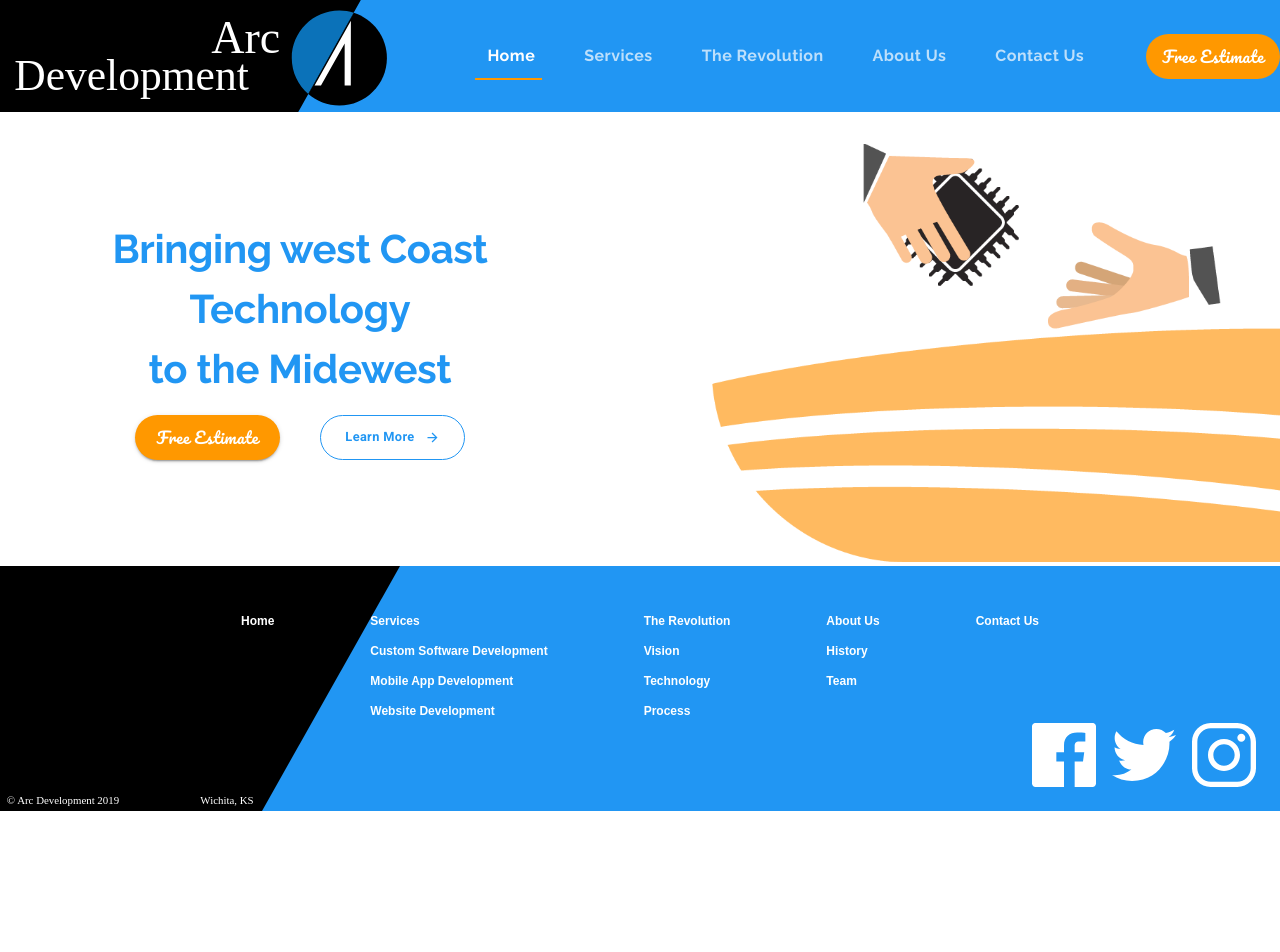
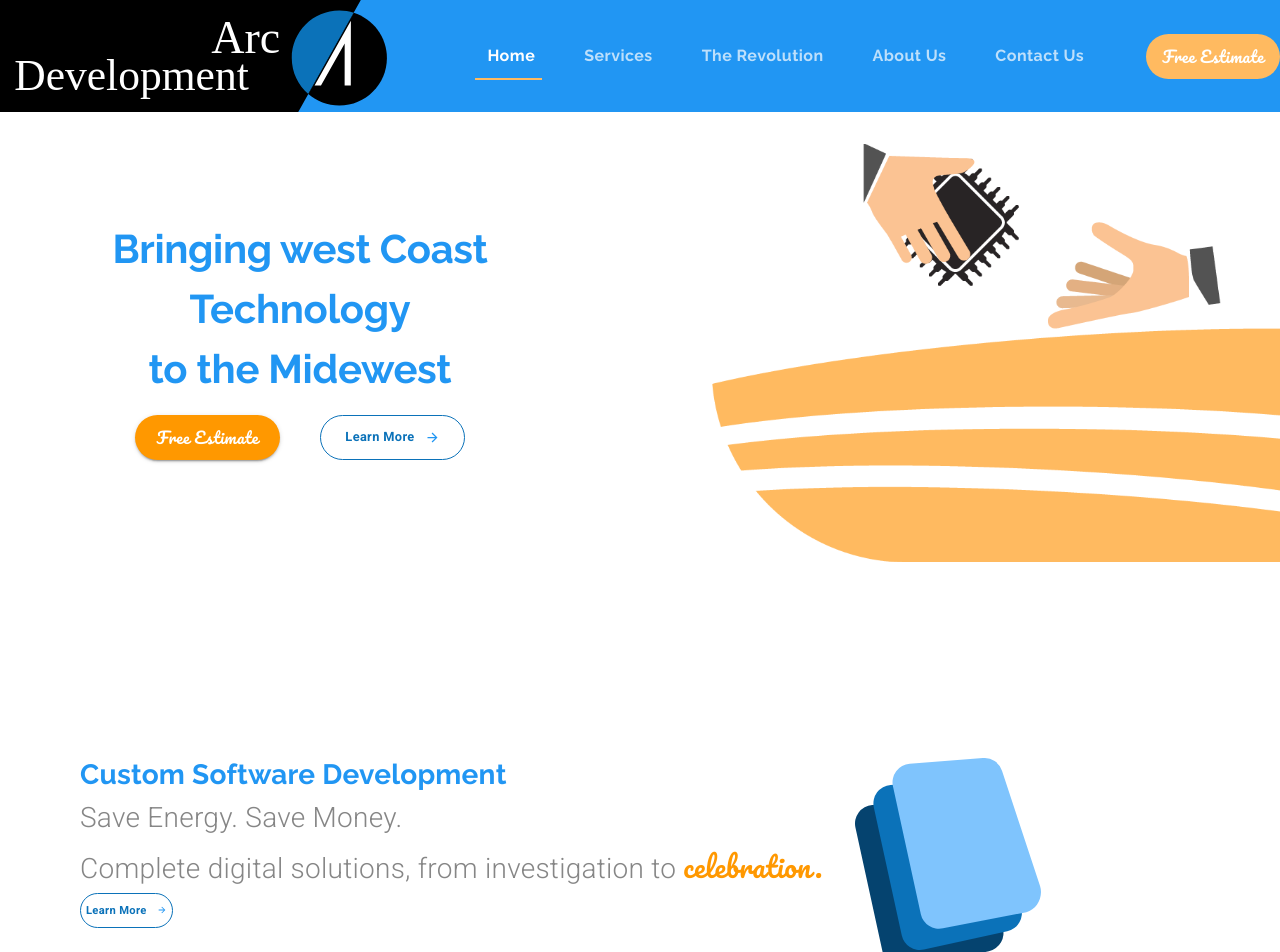
Before and after one commit to RaskovskyDavid/arcdevelopment, a React (Create React App) app: page / in a window 1280 px wide. Shown: the top 952 px of the page. Before the commit the page ends 811 px from the top, so only its background shows below. Built offline with nearby package versions, Linux system fonts and the light colour scheme.

Commit message:
9. Creating The Services Block - Custom Software grid mediaquery matches

```diff
--- a/src/components/LandingPage.js
+++ b/src/components/LandingPage.js
@@ -4,8 +4,10 @@
 import Grid from '@material-ui/core/Grid';
 import Button from '@material-ui/core/Button';
 import { Typography } from '@material-ui/core';
+import { useMediaQuery } from '@material-ui/core';
+
 import animationData from '../animations/landinganimation/data.js';
-
+import customSoftwareIcon from '../assets/Custom Software Icon.svg';
 import ButtonArrow from './ui/ButtonArrow.js';
 
 
@@ -34,17 +36,19 @@
         marginTop: "1em"
     },
     learnButtonHero: {
-        borderColor: theme.palette.common.blue,
-        color: theme.palette.common.blue,
-        borderwidth: 2,
-        tetTransform: "none",
-        borderRadius: 50,
-        fontFamily: "Roboto",
-        fontWeight: "bold",
+        ...theme.typography.learnButton,
         fontSize: "0.8rem",
-        textTransform: "none",
         height: 45,
         width: 145
+    },
+    learnButton: {
+        ...theme.typography.learnButton,
+        fontSize: "0.7rem",
+        height: 35,
+        padding: 5,
+        [theme.breakpoints.down("xs")]: {
+            marginButton: "2em"
+        }
     },
     mainContainer: {
         marginTop: "5em",
@@ -61,12 +65,32 @@
         [theme.breakpoints.down("xs")]: {
             marginLeft: "0"
         }
+    },
+    specialText: {
+        fontFamily: "Pacifico",
+        color: theme.palette.common.orange
+    },
+    subtitle: {
+        marginButton: "1em"
+    },
+    icon:{
+        marginLeft: "2em",
+        [theme.breakpoints.down("xs")]: {
+            marginLeft: "0"
+        }
+    },
+    serviceContainer: {
+        marginTop:"12em",
+        [theme.breakpoints.down("xs")]: {
+            padding: "25"
+        }
     }
 }) );
 
 export default function LandingPage() {
     const classes  = useStyles();
     const theme = useTheme();
+    const matchesSM = useMediaQuery(theme.breakpoints.down("sm"));
     const defaultOptions = {
         loop: true,
         autoplay: true,
@@ -78,7 +102,7 @@
 
     return (
         <Grid container direction="column" className={classes.mainContainer}>
-            <Grid item>
+            <Grid item>{/*-----Hero Block -----*/}
                 <Grid container justify="flex-end" alignItems="center" direcction="row">
                     <Grid sm item className={classes.heroTextContainer}>
                         <Typography align="center" variant="h2">
@@ -105,6 +129,32 @@
                     </Grid>
                 </Grid>
             </Grid>
+            <Grid item > {/*-----Services Block -----*/}
+                <Grid container direction="row"
+                justify={matchesSM ? "center" : undefined}
+                 className={classes.serviceContainer}>
+                    <Grid item style={{marginLeft: matchesSM ? 0 : "5em", textAlign: matchesSM ? "center": undefined}}>
+                        <Typography variant="h4">
+                            Custom Software Development
+                        </Typography>
+                        <Typography variant="subtitle1" className={classes.subtitle} >
+                            Save Energy. Save Money.
+                        </Typography>
+                        <Typography variant="subtitle1" >
+                            Complete digital solutions, from investigation to {" "}
+                            <span className={classes.specialText}>celebration.</span>
+                        </Typography>
+                        <Button variant="outlined" className={classes.learnButton}>
+                        <span style={{marginRight: 10}} >Learn More</span>
+                        <ButtonArrow width={10} height={10} fill={theme.palette.common.blue} />
+                        </Button>
+                    </Grid>
+                    <Grid item>
+                        <img className={classes.icon} alt="custom software icon" src={customSoftwareIcon} />
+                    </Grid>
+                </Grid>
+
+            </Grid>
         </Grid>
         );
 }
--- a/src/components/ui/Theme.js
+++ b/src/components/ui/Theme.js
@@ -1,6 +1,10 @@
 import { createTheme } from '@material-ui/core/styles';
 import orange from '@material-ui/core/colors/orange';
 import blue from '@material-ui/core/colors/blue';
+
+const arcBlue ="#0B72B9";
+const arcOrange = "#FFBA60";
+const arcGrey = "#868686"
 const theme = createTheme({
     palette: {
       common: {
@@ -11,7 +15,7 @@
           main: blue[500]
         },
       secondary: {
-          main: orange[500]
+          main: arcOrange
         },
     },
     typography: {
@@ -39,11 +43,25 @@
         color: blue[500],
         fontWeight: 700
       },
+      subtitle1: {
+        fontSize:"1.75rem",
+        fontWeight: 300,
+        color: `${arcGrey}`,
+      },
       estimate:{
         fontFamily: "Pacifico",
         fontSize: "1rem",
         textTransform: "none",
         color:"white"
+      },
+      learnButton: {
+          borderColor: arcBlue,
+          color: arcBlue,
+          borderwidth: 2,
+          borderRadius: 50,
+          fontFamily: "Roboto",
+          fontWeight: "bold",
+          textTransform: "none"
       }
     }
   });
```
